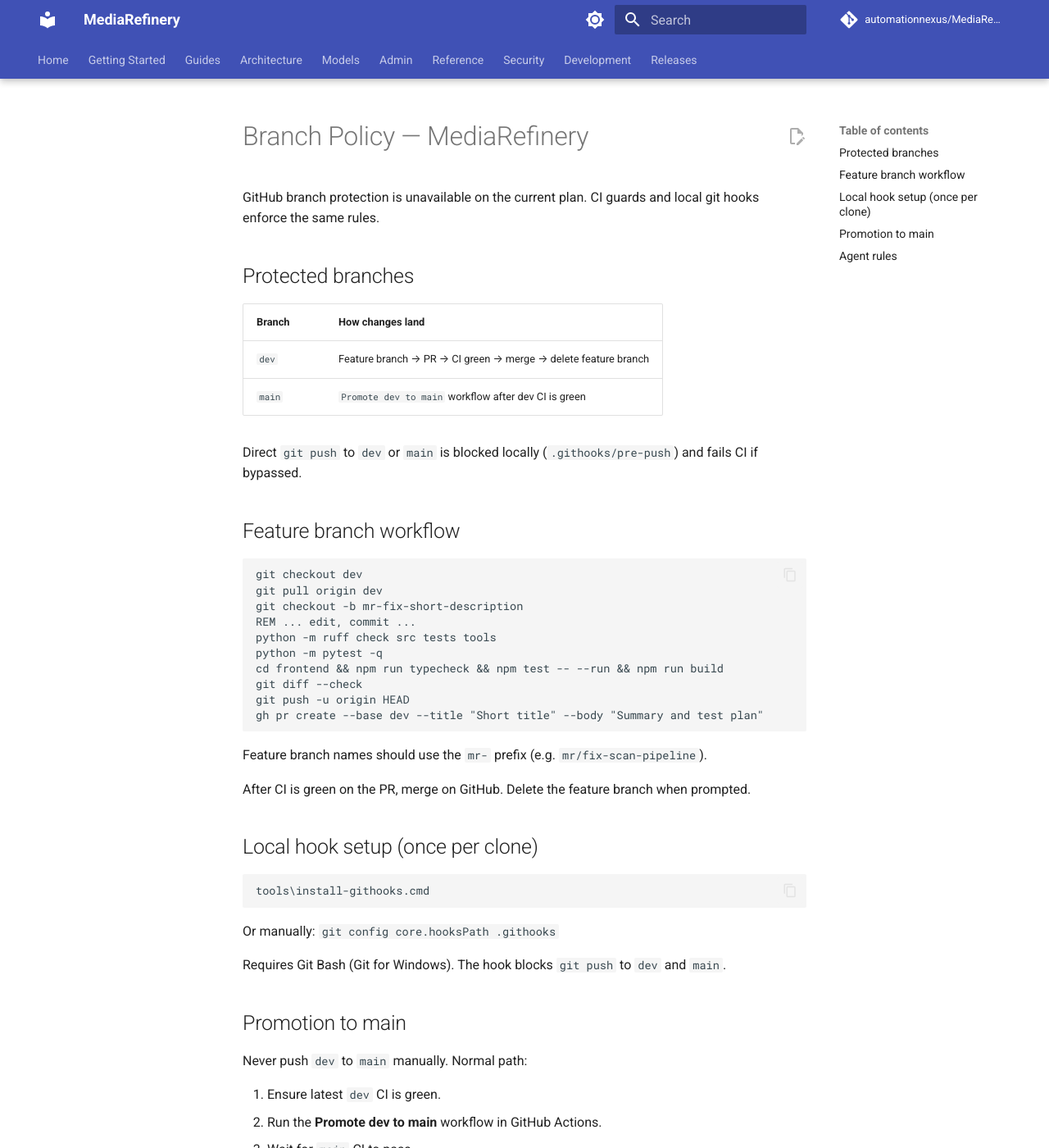
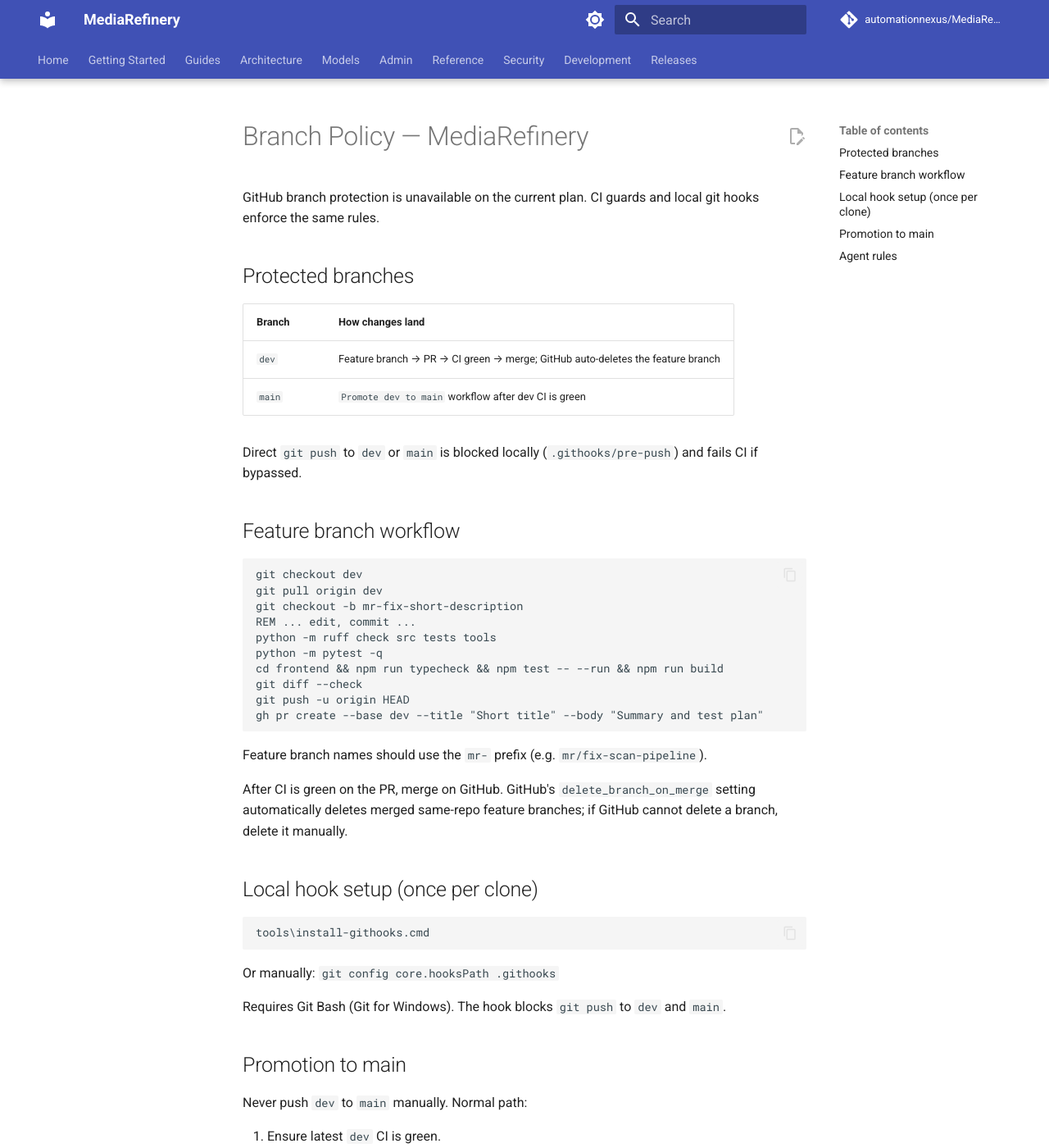
Before and after one commit to AutomationNexus/MediaRefinery, an MkDocs documentation site: the page built from docs/runbooks/branch-policy.md, in a window 1280 px wide and 1400 px high. Shown: the whole window at 82% size. Built offline with MkDocs 1.6.1 and Material for MkDocs 9.7.7, drawn with Linux system fonts in a browser that asks for light colours; comment, search, counter and statistics services are not loaded.

Commit message:
Document auto-delete for merged PR branches

```diff
--- a/docs/runbooks/branch-policy.md
+++ b/docs/runbooks/branch-policy.md
@@ -6,7 +6,7 @@
 
 | Branch | How changes land |
 |--------|------------------|
-| `dev` | Feature branch → PR → CI green → merge → delete feature branch |
+| `dev` | Feature branch → PR → CI green → merge; GitHub auto-deletes the feature branch |
 | `main` | `Promote dev to main` workflow after dev CI is green |
 
 Direct `git push` to `dev` or `main` is blocked locally (`.githooks/pre-push`) and fails CI if bypassed.
@@ -28,7 +28,7 @@
 
 Feature branch names should use the `mr-` prefix (e.g. `mr/fix-scan-pipeline`).
 
-After CI is green on the PR, merge on GitHub. Delete the feature branch when prompted.
+After CI is green on the PR, merge on GitHub. GitHub's `delete_branch_on_merge` setting automatically deletes merged same-repo feature branches; if GitHub cannot delete a branch, delete it manually.
 
 ## Local hook setup (once per clone)
 
```
Also changed, not shown: docs/runbooks/opencode-init.md (+2 -2 lines), tooling/opencode/project-rules.md (+1 -1 lines).
